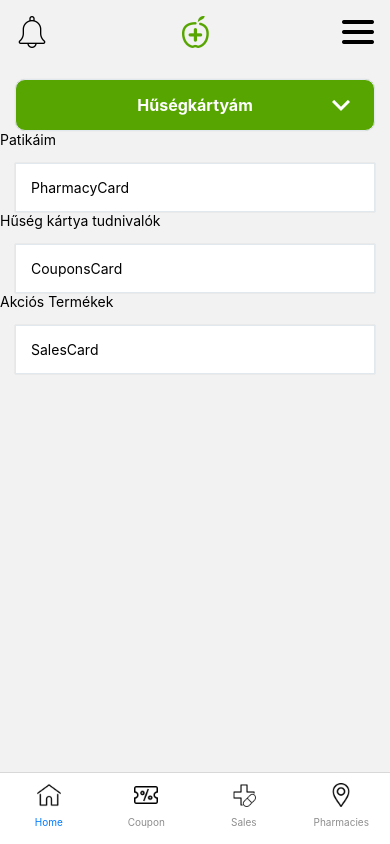
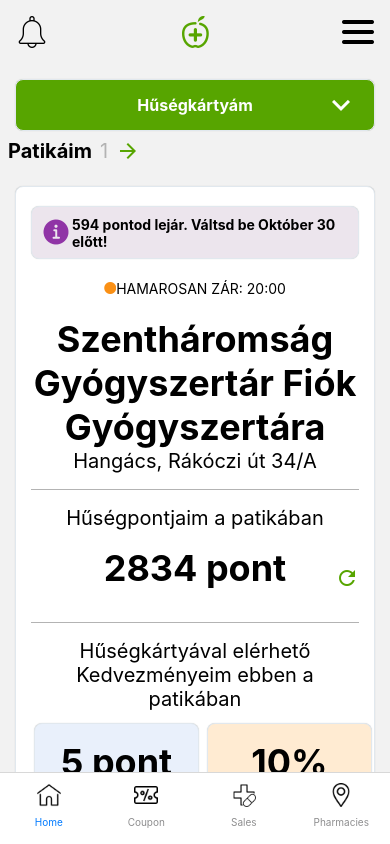
Before and after one commit to MrMuu88/AlmaClone, a React Native app: screen / in a window 390 px wide. Built offline with nearby package versions, Linux system fonts and the light colour scheme.

Commit message:
Pharmancy card created

```diff
--- a/src/Components/Headers/HomeScreen/LoyaltyCard.tsx
+++ b/src/Components/Headers/HomeScreen/LoyaltyCard.tsx
@@ -12,31 +12,31 @@ export default function LoyaltyCard() {
     return (
         <View>
             <Card containerStyle={styles.cardContainer} wrapperStyle={styles.cardWrapper}>
-                <View style={{ flexDirection: "row", position: "relative", width: "100%", justifyContent: "center", alignItems: "center" }}>
+                <View style={styles.cardHeader}>
                     <Text style={styles.title}>Hűségkártyám</Text>
-                    <TouchableOpacity style={{ position: 'absolute', right: 0 }} onPress={toggle}>
+                    <TouchableOpacity style={styles.toggleButton} onPress={toggle}>
                         <Icon color="white" size={36} name={isOpen ? "keyboard-arrow-up" : "keyboard-arrow-down"} />
                     </TouchableOpacity>
                 </View>
                 {isOpen &&
                 <>
-                    <View style={{ alignItems: "center", position:"relative" }}>
+                    <View style={styles.qrCodeContainer}>
                         <Text style={styles.subtitle}>123456-123456-123456</Text>
                         <View style={{ height: 16 }} />
-                        <Image style={{ width: 160, height: 160 }} source={require('../../../assests/QrCode.png')} />
+                        <Image style={styles.qrCode} source={require('../../../assests/QrCode.png')} />
                     </View>
-                    <TouchableOpacity style={{backgroundColor:"black", padding:8, borderRadius:8, position:"absolute",bottom:0,right:0}} onPress={()=> toggleLight()}>
+                    <TouchableOpacity style={styles.lightButton} onPress={()=> toggleLight()}>
                         <Icon name={lightOn?"flashlight-on":"flashlight-off"} color="white"/>
                     </TouchableOpacity>
                 </>
                 }
             </Card>
             {isOpen &&
-                <TouchableOpacity style={{backgroundColor:"black", flexDirection:"row", alignSelf:"center", borderRadius:10, padding:8, margin:8}}>
-                    <Image source={require("../../../assests/GoogleWallet.png")} style={{ width: 48, height: 48 }} />
+                <TouchableOpacity style={styles.walletButton}>
+                    <Image source={require("../../../assests/GoogleWallet.png")} style={styles.walletIcon} />
                     <View>
-                        <Text style={{fontSize:16,color:"white"}}>Hozzáadás a következőhöz</Text>
-                        <Text style={{fontSize:24,color:"white"}}>Google Wallet</Text>
+                        <Text style={styles.walletText}>Hozzáadás a következőhöz</Text>
+                        <Text style={styles.walletHeaderText}>Google Wallet</Text>
                     </View>
                 </TouchableOpacity>
             }
@@ -45,18 +45,17 @@ export default function LoyaltyCard() {
 }
 
 const styles = StyleSheet.create({
-    cardContainer: { backgroundColor: "#57A500", borderRadius: 10},
+    cardContainer: { backgroundColor: "#57A500", borderRadius: 8},
     cardWrapper: { alignItems: "center" },
-    title: {
-        color: "white",
-        fontSize: 16,
-        fontWeight: "bold",
-        flex: 1,
-        textAlign: "center"
-    },
-    subtitle: {
-        margin: 8,
-        color: "white",
-        fontSize: 20,
-    }
+    cardHeader: { flexDirection: "row", position: "relative", width: "100%", justifyContent: "center", alignItems: "center" },
+    title: { color: "white", fontSize: 16, fontWeight: "bold", flex: 1, textAlign: "center" },
+    subtitle: { margin: 8, color: "white", fontSize: 20 },
+    qrCodeContainer: { alignItems: "center", position:"relative" },
+    qrCode: { width: 128, height: 128 },
+    lightButton: {backgroundColor:"black", padding:8, borderRadius:8, position:"absolute",bottom:0,right:0},
+    walletButton: {backgroundColor:"black", flexDirection:"row", alignSelf:"center", borderRadius:8, padding:8, margin:8},
+    walletIcon: { width: 48, height: 48 },
+    walletText: {fontSize:16,color:"white"},
+    walletHeaderText: {fontSize:24,color:"white"},
+    toggleButton: { position: 'absolute', right: 0 },
 })
--- a/src/Components/Headers/HomeScreen/PharmacyCard.tsx
+++ b/src/Components/Headers/HomeScreen/PharmacyCard.tsx
@@ -1,12 +1,54 @@
-import { View, Text } from 'react-native'
+import { View, Text, StyleSheet, ScrollView } from 'react-native'
 import React from 'react'
-import { Card } from '@rneui/themed'
+import { Card, Icon } from '@rneui/themed'
 import { colors } from '../../../Styles/StyleSheet'
+
 
 export default function PharmacyCard() {
   return (
-    <Card>
-      <Text style={{color:colors.primary}}>PharmacyCard</Text>
+
+    <Card containerStyle={styles.cardContainer} wrapperStyle={{ alignItems: "center" }}>
+      <Card containerStyle={{ width: "100%", backgroundColor: "#ECE5ED", margin: 4, borderRadius: 8, padding: 8 }} wrapperStyle={{ flexDirection: "row", alignItems: "center" }}>
+        <Icon name="information-circle" type="ionicon" color="#9034A6" size={32} />
+        <Text style={[styles.p, { fontWeight: "bold" }]}>594 pontod lejár. Váltsd be Október 30 előtt!</Text>
+      </Card>
+      <View style={{ flexDirection: "row", alignItems: "center", margin: 16 }}>
+        <Icon name="dot-fill" type="octicon" color="#FA9015" size={24} />
+        <Text style={styles.p}>HAMAROSAN ZÁR: 20:00</Text>
+      </View>
+      <Text style={styles.h1}>Szentháromság Gyógyszertár Fiók Gyógyszertára</Text>
+      <Text style={styles.h2}>Hangács, Rákóczi út 34/A</Text>
+      <View style={styles.divider} />
+      <Text style={styles.h2}>Hűségpontjaim a patikában</Text>
+      <View style={{ position: "relative", width: "100%", margin: 16 }}>
+        <Text style={styles.h1}>2834 pont</Text>
+        <View style={{ position: 'absolute', bottom: 0, right: 0 }}>
+          <Icon name="refresh" color="#57A500" />
+        </View>
+      </View>
+      <View style={styles.divider} />
+      <Text style={styles.h2}>Hűségkártyával elérhető Kedvezményeim ebben a patikában</Text>
+      <View style={{flexDirection:"row", margin:8}}>
+        <Card containerStyle={{backgroundColor:"#E9F0FB",  width: "50%", margin: 4, borderRadius: 8, padding: 16 }}>
+          <Text style={styles.h1}>5 pont</Text>
+          <Text style={[styles.h2, { fontWeight: "bold" }]}>100 forintonként</Text>
+          <Text style={[styles.p,{textAlign:"center"}]}>kivéve a Gyógyszerek, illetve a TB-támogatott termékek után</Text>
+        </Card>
+        <Card containerStyle={{backgroundColor:"#FFEBD2", width: "50%", margin: 4, borderRadius: 8, padding: 16 }}>
+          <Text style={styles.h1}>10%</Text>
+          <Text style={[styles.h2, { fontWeight: "bold" }]}>kedvezmény</Text>
+          <Text style={[styles.p,{textAlign:"center"}]}>kivéve a vényköteles, illetve a TB-támogatott termékek után</Text>
+        </Card>
+      </View>
     </Card>
+
   )
 }
+
+const styles = StyleSheet.create({
+  divider: { width: "100%", height: 1, margin: 16, backgroundColor: colors.secondary },
+  cardContainer: { borderRadius: 8 },
+  h1: { color: colors.primary, fontWeight: "bold", fontSize:36, textAlign: "center" },
+  h2: { color: colors.primary, fontSize: 20, textAlign: "center" },
+  p: { color: colors.primary }
+});
--- a/src/Screens/Main/HomeScreen.tsx
+++ b/src/Screens/Main/HomeScreen.tsx
@@ -1,24 +1,29 @@
-import { StyleSheet, Text, View } from 'react-native'
+import { ScrollView, StyleSheet, Text, View } from 'react-native'
 import React, { Component } from 'react'
 import { colors } from '../../Styles/StyleSheet'
 import LoyaltyCard from '../../Components/Headers/HomeScreen/LoyaltyCard'
 import PharmacyCard from '../../Components/Headers/HomeScreen/PharmacyCard'
 import CouponsCard from '../../Components/Headers/HomeScreen/CouponsCard'
 import SalesCard from '../../Components/Headers/HomeScreen/SalesCard'
+import { Icon } from '@rneui/themed'
 
 
 export default class HomeScreen extends Component {
   render() {
     return (
-      <View>
-        <LoyaltyCard/>
-        <Text style={{color:colors.primary}}>Patikáim</Text>
-        <PharmacyCard/>
-        <Text style={{color:colors.primary}}>Hűség kártya tudnivalók</Text>
-        <CouponsCard/>
-        <Text style={{color:colors.primary}}>Akciós Termékek</Text>
-        <SalesCard/>
-      </View>
+      <ScrollView>
+        <LoyaltyCard />
+        <View style={{ flexDirection: "row", margin:8, gap:8}}>
+          <Text style={{ fontSize:20,fontWeight:"bold", color: colors.primary }}>Patikáim</Text>
+          <Text style={{ fontSize:20, color: colors.secondary }}>1</Text>
+          <Icon name="arrow-forward" color="#57A500"/>
+        </View>
+        <PharmacyCard />
+        <Text style={{ color: colors.primary }}>Hűség kártya tudnivalók</Text>
+        <CouponsCard />
+        <Text style={{ color: colors.primary }}>Akciós Termékek</Text>
+        <SalesCard />
+      </ScrollView>
     )
   }
 }
```
